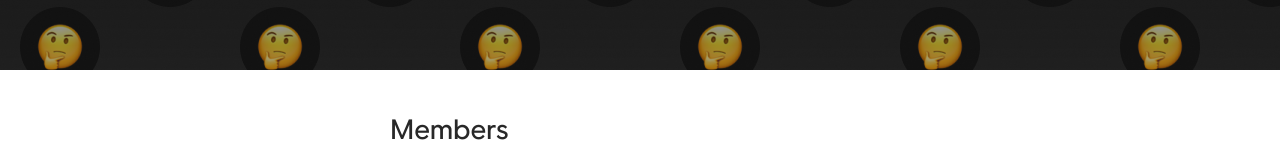
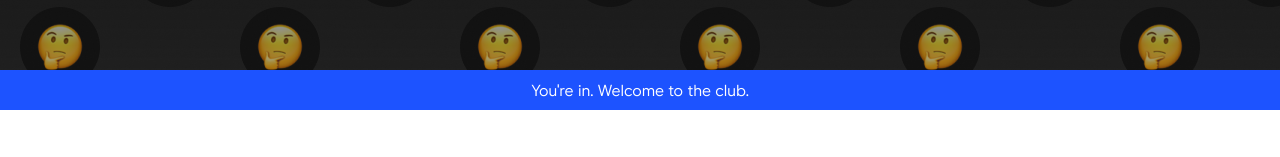
Before and after one commit to becckitt/react-app, a React (Create React App) app in the folder client/: page /members in a window 1280 px wide. Shown: the part 430-587 px from the top of the page. Built offline with nearby package versions, Linux system fonts and the light colour scheme; no server answers.

Commit message:
add success banner to members page

```diff
--- a/client/src/components/Members.js
+++ b/client/src/components/Members.js
@@ -1,13 +1,15 @@
 import React from 'react';
 import Header from './Header';
+import SuccessBanner from './SuccessBanner';
 import MembersList from './MembersList';
 import ReferralFooter from './ReferralFooter';
 
 class Members extends React.Component {
   render() {
     return (
-      <div className="App">
+      <div className='App'>
         <Header></Header>
+        <SuccessBanner></SuccessBanner>
         <MembersList></MembersList>
         <ReferralFooter></ReferralFooter>
       </div>
--- a/client/src/css/components/_success-banner.scss
+++ b/client/src/css/components/_success-banner.scss
@@ -3,7 +3,6 @@
   background: $blue;
   text-align: center;
   height: 20px;
-  position: absolute;
-  bottom: 0;
+  color: $white;
   padding: $spacing-sm 0;
 }
```
